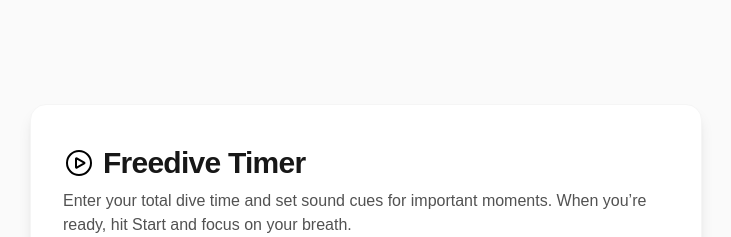
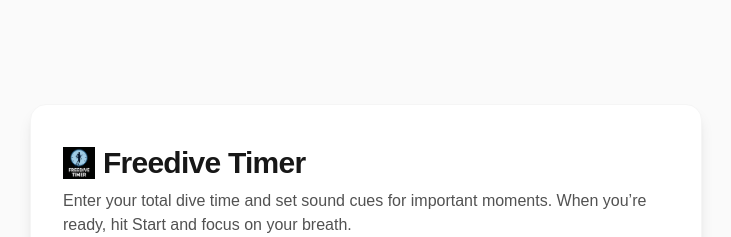
Before and after one commit to qhenkart/freedive-timer, a Next.js app: page / in a window 1280 px wide. Shown: the top 237 px of the page, without its empty margins (274-1005 px from the left). Built offline with nearby package versions, Linux system fonts and the light colour scheme.

Commit message:
improve logo

```diff
--- a/src/app/page.tsx
+++ b/src/app/page.tsx
@@ -392,7 +392,8 @@ export default function TimerSoundApp() {
 
         <div className="flex flex-col sm:flex-row gap-4 justify-center w-full">
           <button
-            className={`w-full sm:w-auto px-7 py-2 rounded-lg font-bold transition ${canStart && !running
+            className={`w-full sm:w-auto px-7 py-2 rounded-lg font-bold transition ${
+              canStart && !running
                 ? "bg-blue-600 text-white hover:bg-blue-700"
                 : "bg-neutral-200 text-neutral-400 cursor-not-allowed"
             }`}
@@ -423,7 +424,7 @@ export default function TimerSoundApp() {
 function Header() {
   return (
     <div className="flex items-center gap-2 mb-2">
-      <Image src="/timer.svg" alt="timer icon" width={32} height={32} />
+      <Image src="/divericon.png" alt="timer icon" width={32} height={32} />
       <h1 className="text-3xl font-bold text-neutral-900 tracking-tight">
         Freedive Timer
       </h1>
@@ -490,7 +491,8 @@ function SoundRow({
   const isDefault = sound.secondInput === "";
   return (
     <li
-      className={`relative flex flex-col sm:flex-row items-center sm:items-center gap-5 sm:gap-2 p-5 sm:p-2 rounded-2xl sm:rounded-lg shadow-lg sm:shadow-none bg-white max-w-xs sm:max-w-none mx-auto my-4 sm:mx-0 sm:my-0 transition-all duration-200 w-full ${sound.isNew ? "fade-in" : ""
+      className={`relative flex flex-col sm:flex-row items-center sm:items-center gap-5 sm:gap-2 p-5 sm:p-2 rounded-2xl sm:rounded-lg shadow-lg sm:shadow-none bg-white max-w-xs sm:max-w-none mx-auto my-4 sm:mx-0 sm:my-0 transition-all duration-200 w-full ${
+        sound.isNew ? "fade-in" : ""
       } ${sound.isRemoving ? "fade-out" : ""}`}
     >
       {/* Remove button */}
```
Also changed, not shown: public/divericon.png, public/favicon.ico.png (deleted), 1 other file (tests, documents, lock files or other folders). Lines whose indentation alone changed are shown as unchanged.
